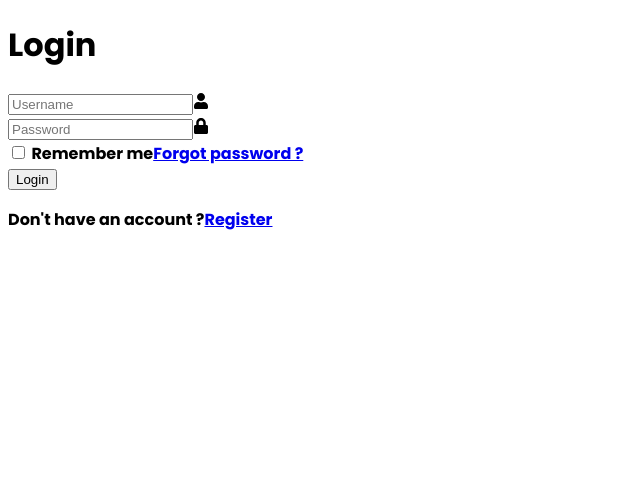
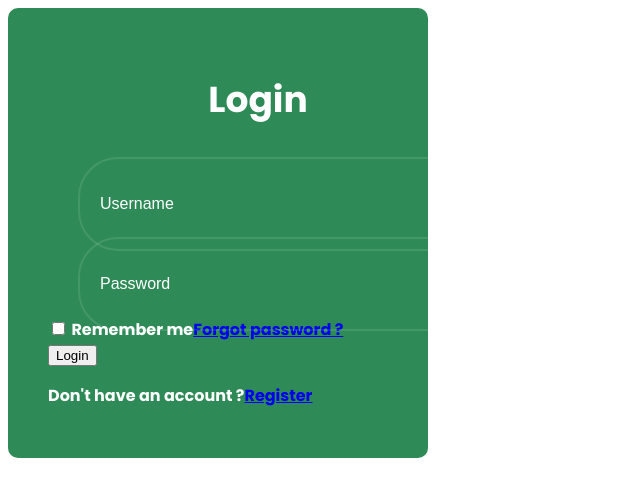
Before and after one commit to sibistean95/ProiectFIS, a React (Create React App) app in the folder travelease/: page / in a window 1280 px wide. Shown: the top 496 px of the page, without its empty margins (0-640 px from the left). Built offline with nearby package versions, Linux system fonts and the light colour scheme.

Commit message:
Frontend : Login : Implementation

```diff
--- a/travelease/src/Components/SignupAndLogin/SignupAndLogin.css
+++ b/travelease/src/Components/SignupAndLogin/SignupAndLogin.css
@@ -0,0 +1,50 @@
+.wrapper {
+    position: relative;
+    width: 420px;
+    height: 450px;
+    background: seagreen;
+    border-radius: 10px;
+    color: #fff;
+}
+
+.wrapper .form-box {
+    width: 100%;
+    padding: 40px;
+}
+
+form h1 {
+    font-size:  36px;
+    text-align: center;
+}
+
+form .input-box {
+    position: relative;
+    width: 100%;
+    height: 50px;
+    margin: 30px;
+}
+
+.input-box input {
+    width: 100%;
+    height: 100%;
+    background: transparent;
+    border: none;
+    outline: none;
+    border: 2px solid rgba(255, 255, 255, .1);
+    border-radius: 40px;
+    font-size: 16px;
+    color: #fff;
+    padding: 20px 45px 20px 20px;
+}
+
+.input-box input::placeholder {
+    color: #fff;
+}
+
+.input-box .icon {
+    position: absolute;
+    right: 20px;
+    top: 50%;
+    translate: 0 -50%;
+    font-size: 16px;
+}
```
